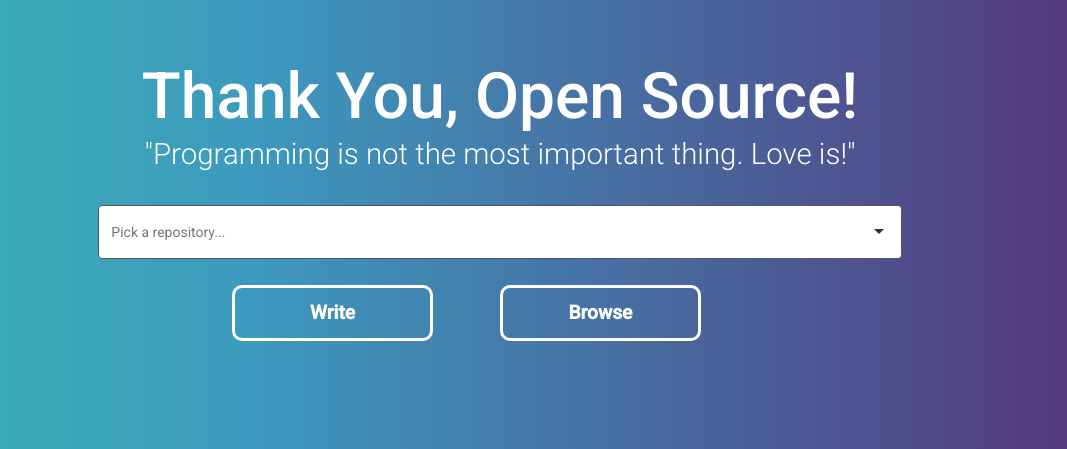
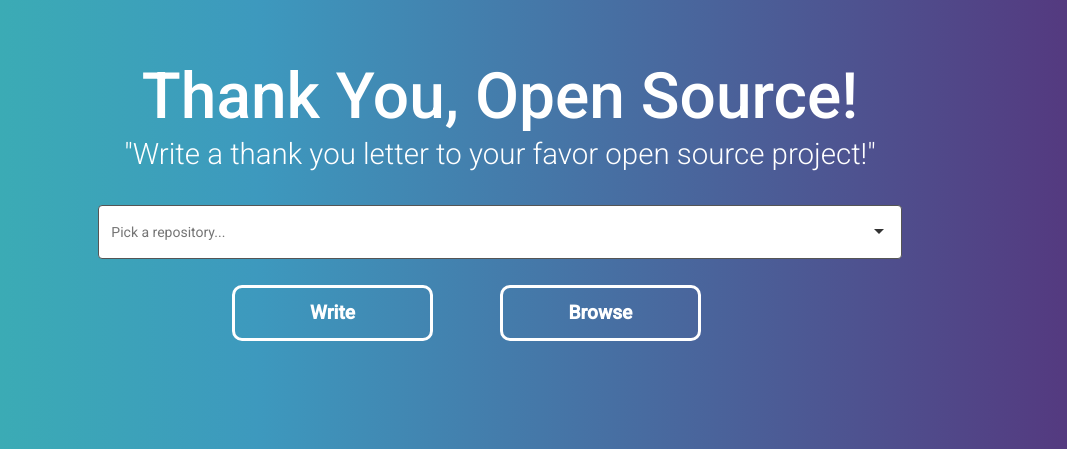
Before and after one commit to thankyou-opensource/thankyou-open-source, a Django app: page / in a window 1280 px wide. Shown: the part 61-510 px from the top of the page, without its empty margins (140-1207 px from the left). Run offline with Django 3.2, Linux system fonts and the light colour scheme; data that the repository does not hold is empty; some libraries are stand-ins or nearby versions.

Commit message:
change title

```diff
--- a/templates/frontpage.html
+++ b/templates/frontpage.html
@@ -10,7 +10,7 @@
   <div class="search-inside-div row">
     <div class="search-col col-md-12">
       <h1 id="header-thanks">Thank You, Open Source!</h1>
-      <span id="header-details">"Programming is not the most important thing. Love is!"</span>
+      <span id="header-details">"Write a thank you letter to your favor open source project!"</span>
       <div class="search-select-wrapper">
         <div class="control-group search-select col-md-8 col-md-offset-2">
           <select id="select-thanks" class="repositories" placeholder="Pick a repository..."></select>
```
